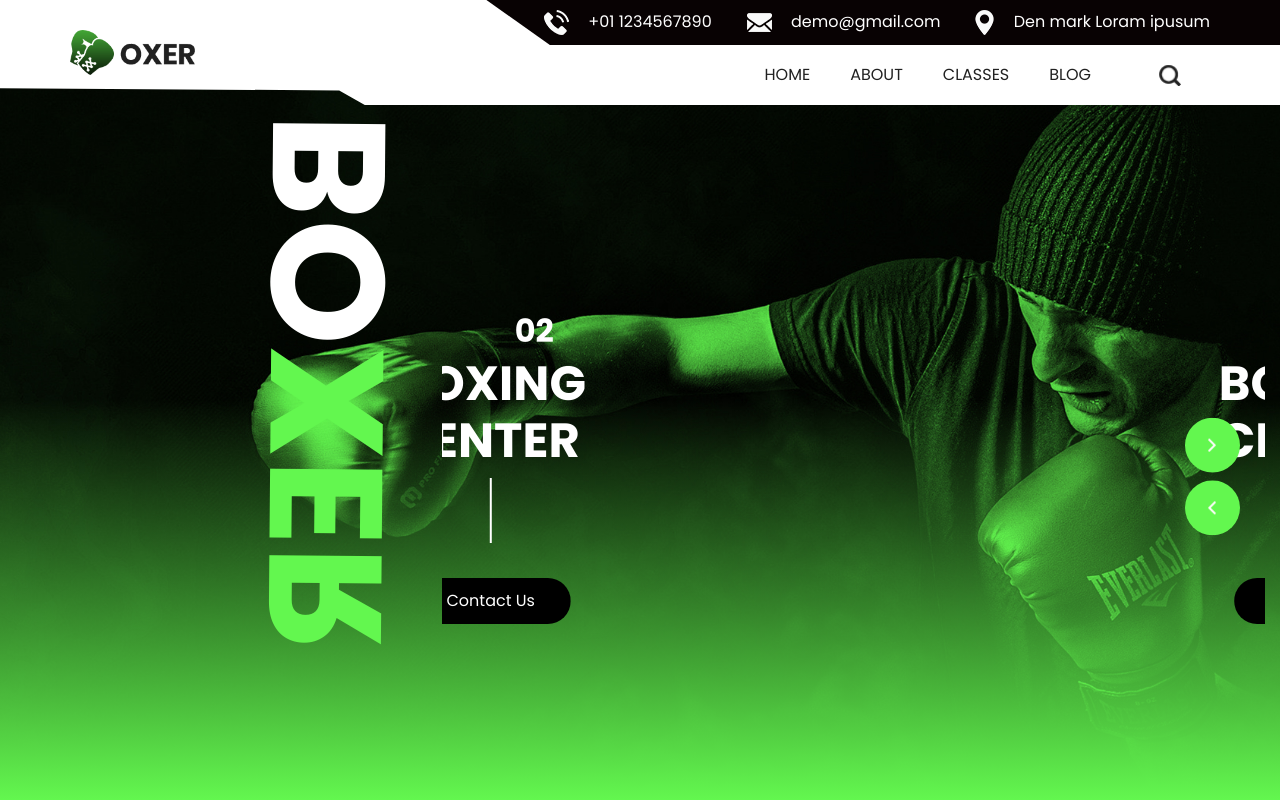
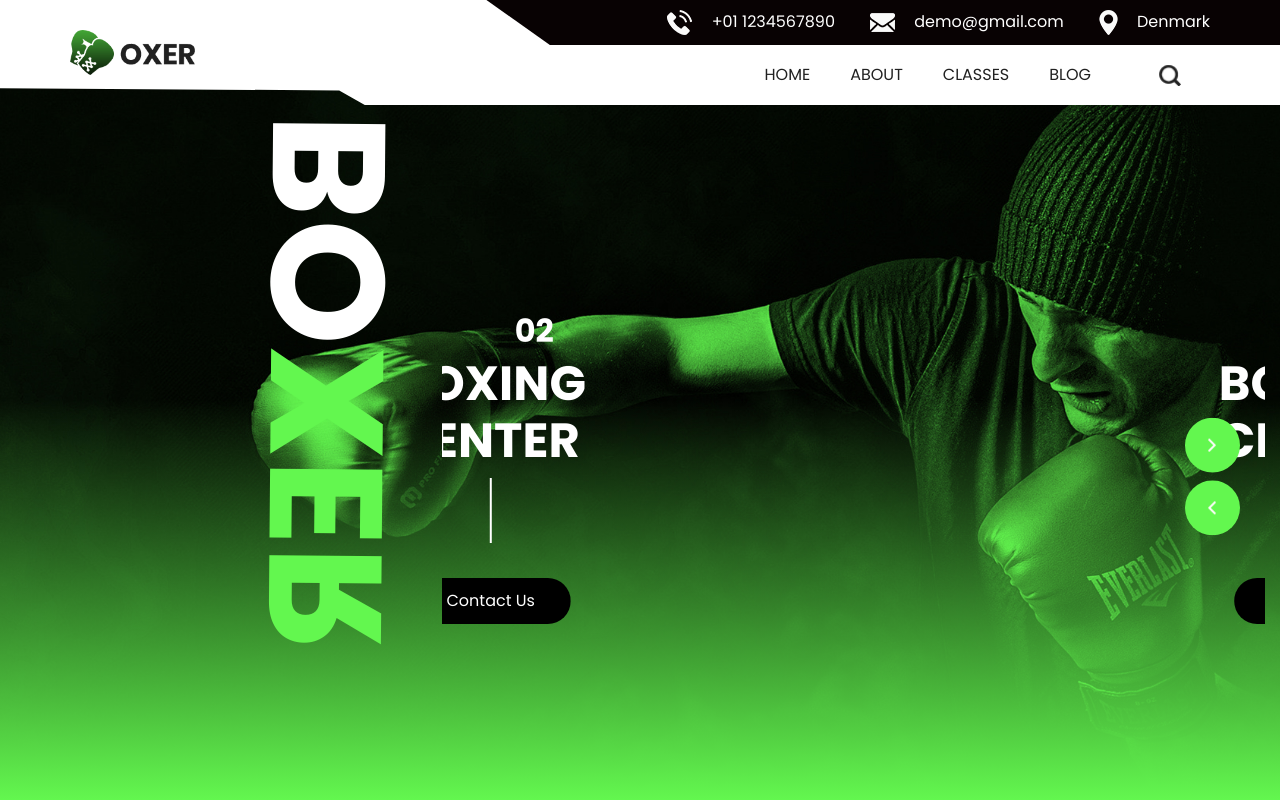
Before and after one commit to sharathkandhan20/svasample, a plain HTML site: page index.html in a window 1280 px wide. Shown: the top 800 px of the page. Drawn offline with nearby package versions, Linux system fonts and the light colour scheme; some packages are replaced by stand-ins of ours; a web font is replaced by a local one.

Commit message:
Update index.html

```diff
--- a/index.html
+++ b/index.html
@@ -55,7 +55,7 @@
                 <li class="">
                   <a class="" href="">
                     <img src="images/location.png" alt="" />
-                    <span>Den mark Loram ipusum</span>
+                    <span>Denmark</span>
                   </a>
                 </li>
               </ul>
```
